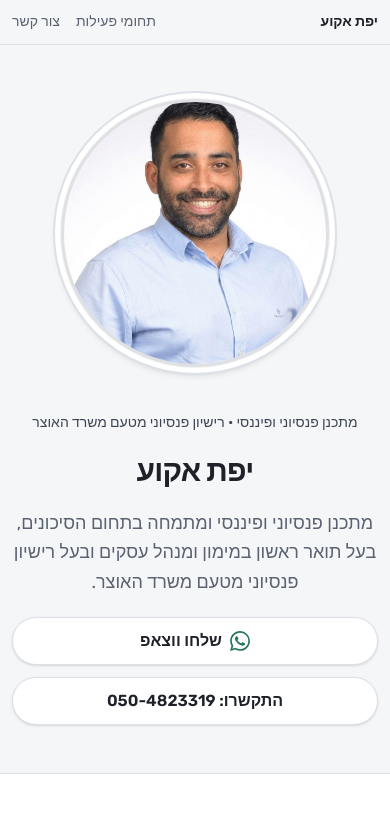
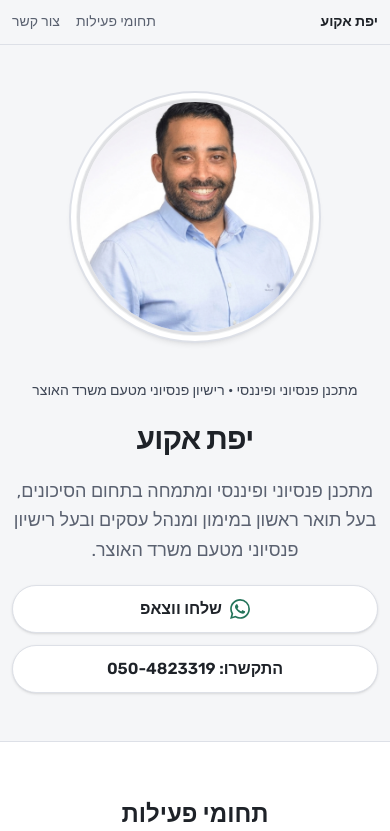
Before and after one commit to 1galaqua/yefet-aqua, a Next.js app: page / in a window 390 px wide. Shown: the top 831 px of the page. Built offline with nearby package versions, Linux system fonts and the light colour scheme; no server answers.

Commit message:
update image radius

```diff
--- a/src/app/page.tsx
+++ b/src/app/page.tsx
@@ -112,7 +112,7 @@ export default function Home() {
           className="mx-auto flex w-full max-w-4xl flex-col gap-10 px-4 py-12 max-[420px]:px-3 sm:flex-row sm:items-center sm:gap-14 sm:px-8"
           aria-labelledby="hero-heading"
         >
-          <div className="relative mx-auto h-[280px] w-[280px] max-w-[min(100vw-2rem,280px)] shrink-0 rounded-full bg-surface p-1.5 shadow-md ring-2 ring-border-soft sm:mx-0 sm:max-w-none sm:h-[296px] sm:w-[296px] md:h-[352px] md:w-[352px] lg:h-[388px] lg:w-[388px]">
+          <div className="relative mx-auto h-[248px] w-[248px] max-w-[min(100vw-2rem,248px)] shrink-0 rounded-full bg-surface p-1.5 shadow-md ring-2 ring-border-soft sm:mx-0 sm:max-w-none sm:h-[264px] sm:w-[264px] md:h-[312px] md:w-[312px] lg:h-[344px] lg:w-[344px]">
             <div className="relative h-full w-full overflow-hidden rounded-full border-[3px] border-foreground/[0.1] bg-background ring-1 ring-foreground/[0.06]">
               <Image
                 src="/images/yefet-akua.png"
@@ -120,7 +120,7 @@ export default function Home() {
                 fill
                 className="object-cover object-[35%_35%]"
                 priority
-                sizes="(max-width: 767px) 304px, 420px"
+                sizes="(max-width: 767px) 272px, 380px"
               />
             </div>
           </div>
```
